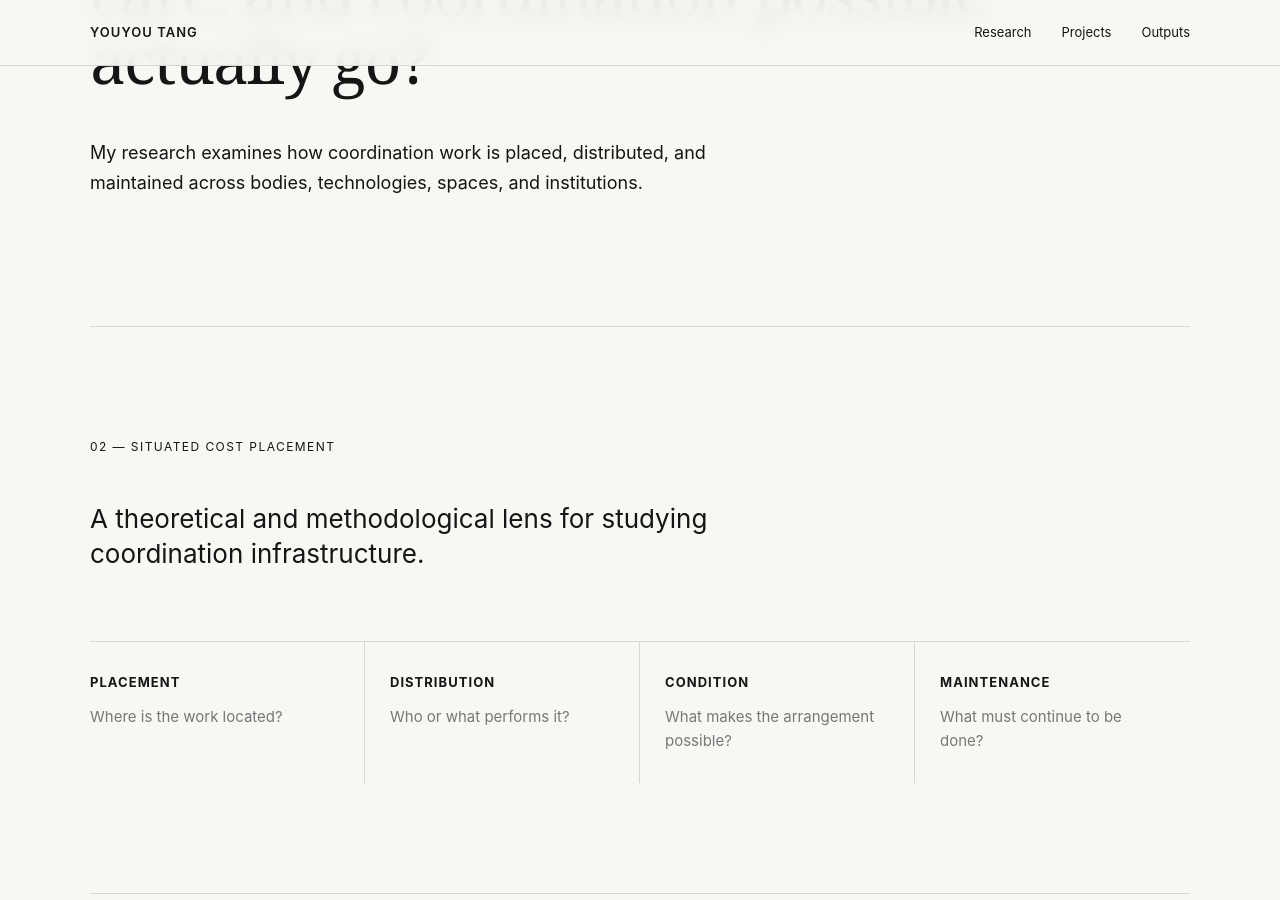
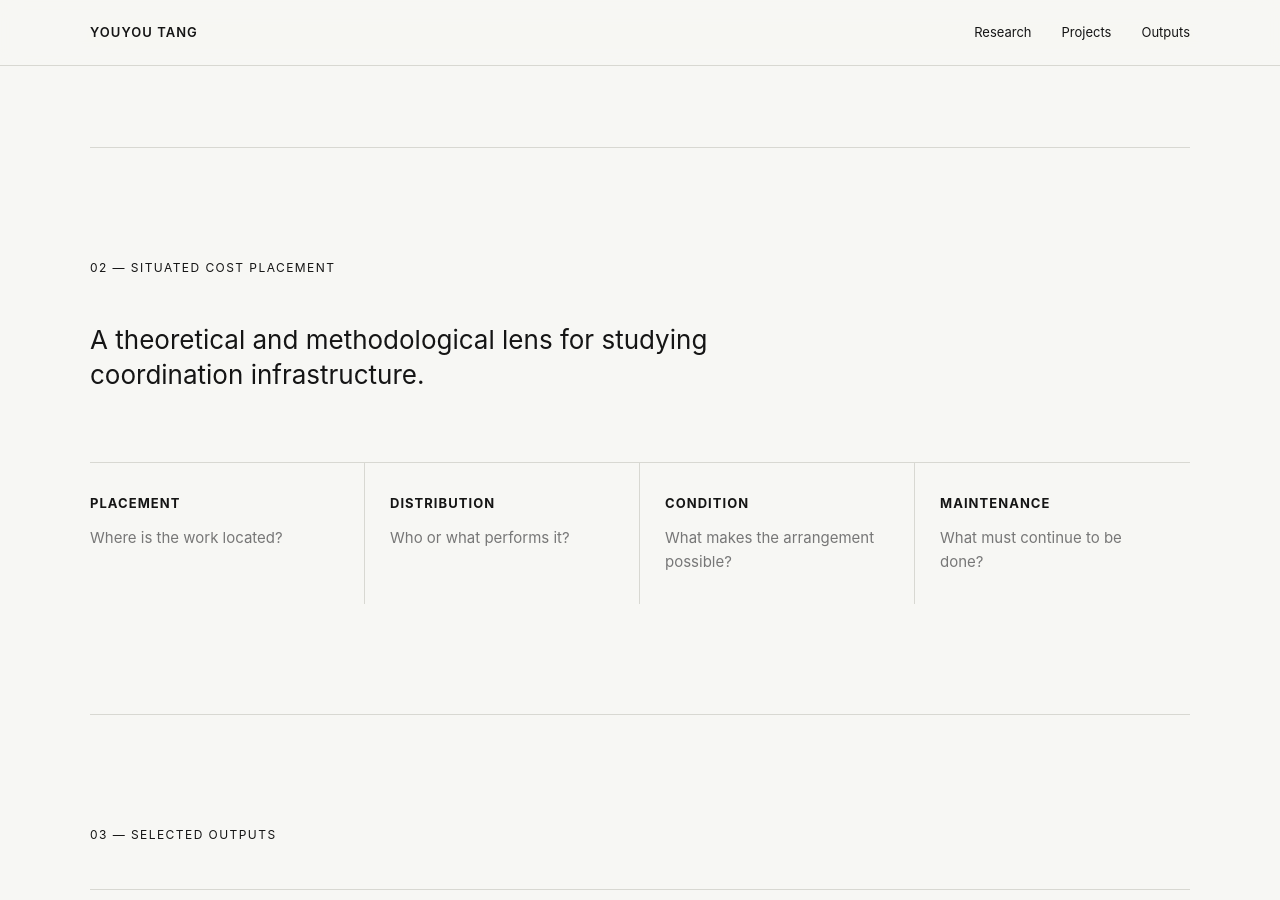
Before and after one commit to youyoutang-web/youyoutang-web.github.io, a Jekyll site: the page built from index.md, in a window 1280 px wide and 900 px high, scrolled down 1246 px. Built offline with Jekyll 4.4.1, drawn with Linux system fonts in a browser that asks for light colours; some of the changed text lies outside the part shown.

Commit message:
Update index.md

```diff
--- a/index.md
+++ b/index.md
@@ -5,43 +5,31 @@
 
 <section class="hero">
 
-  <div class="hero-kicker">
-    Independent Researcher · HCI · CSCW
+  <div class="hero-name">
+    Youyou Tang
   </div>
 
-  <h1>
-    Coordination<br>
-    Infrastructure<br>
-    Researcher.
-  </h1>
+  <div class="hero-main">
 
-  <p class="hero-description">
-    I study how participation, access, care, and coordination
-    are made possible — and where the work required to sustain
-    them goes.
-  </p>
+    <h1>
+      Where does<br>
+      the work go?
+    </h1>
 
-  <a class="hero-link" href="#research-question">
-    ↓ Explore the research
-  </a>
-
-</section>
-
-
-<section class="section" id="research-question">
-
-  <div class="section-label">
-    01 — Research Question
-  </div>
-
-  <div class="question">
-
-    <p class="question-text">
+    <p class="hero-question">
       Where does the work required to make participation,
       access, care, and coordination possible actually go?
     </p>
 
-    <p class="body-text">
+  </div>
+
+  <div class="hero-research">
+
+    <div class="research-label">
+      Coordination Infrastructure Research
+    </div>
+
+    <p>
       My research examines how coordination work is placed,
       distributed, and maintained across bodies, technologies,
       spaces, and institutions.
@@ -55,45 +43,7 @@
 <section class="section">
 
   <div class="section-label">
-    02 — Situated Cost Placement
-  </div>
-
-  <div class="scp-intro">
-    A theoretical and methodological lens for studying
-    coordination infrastructure.
-  </div>
-
-  <div class="scp-grid">
-
-    <div class="scp-item">
-      <h3>Placement</h3>
-      <p>Where is the work located?</p>
-    </div>
-
-    <div class="scp-item">
-      <h3>Distribution</h3>
-      <p>Who or what performs it?</p>
-    </div>
-
-    <div class="scp-item">
-      <h3>Condition</h3>
-      <p>What makes the arrangement possible?</p>
-    </div>
-
-    <div class="scp-item">
-      <h3>Maintenance</h3>
-      <p>What must continue to be done?</p>
-    </div>
-
-  </div>
-
-</section>
-
-
-<section class="section">
-
-  <div class="section-label">
-    03 — Research Program
+    01 — Research Program
   </div>
 
   <div class="project-list">
@@ -159,7 +109,45 @@
 <section class="section">
 
   <div class="section-label">
-    04 — Outputs
+    02 — Situated Cost Placement
+  </div>
+
+  <div class="scp-intro">
+    A theoretical and methodological lens for studying
+    coordination infrastructure.
+  </div>
+
+  <div class="scp-grid">
+
+    <div class="scp-item">
+      <h3>Placement</h3>
+      <p>Where is the work located?</p>
+    </div>
+
+    <div class="scp-item">
+      <h3>Distribution</h3>
+      <p>Who or what performs it?</p>
+    </div>
+
+    <div class="scp-item">
+      <h3>Condition</h3>
+      <p>What makes the arrangement possible?</p>
+    </div>
+
+    <div class="scp-item">
+      <h3>Maintenance</h3>
+      <p>What must continue to be done?</p>
+    </div>
+
+  </div>
+
+</section>
+
+
+<section class="section">
+
+  <div class="section-label">
+    03 — Selected Outputs
   </div>
 
   <div class="output-list">
```
